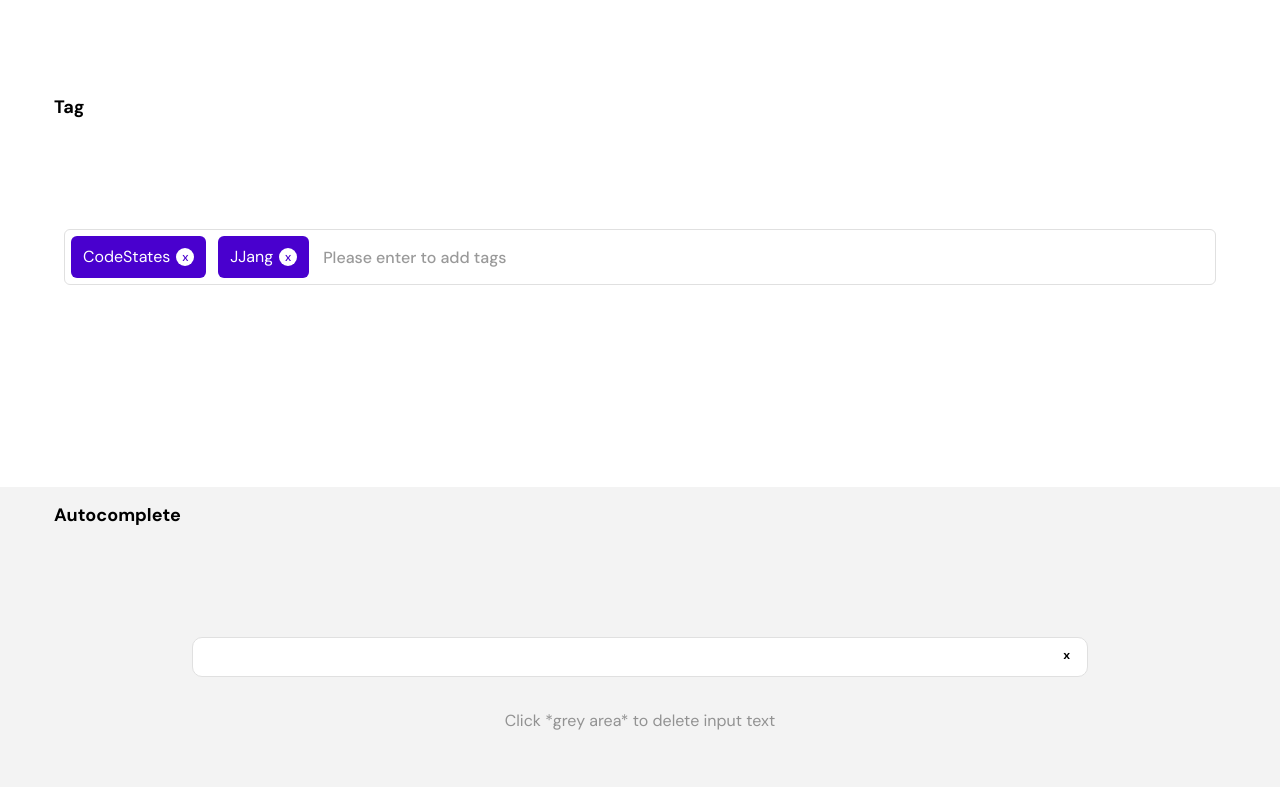
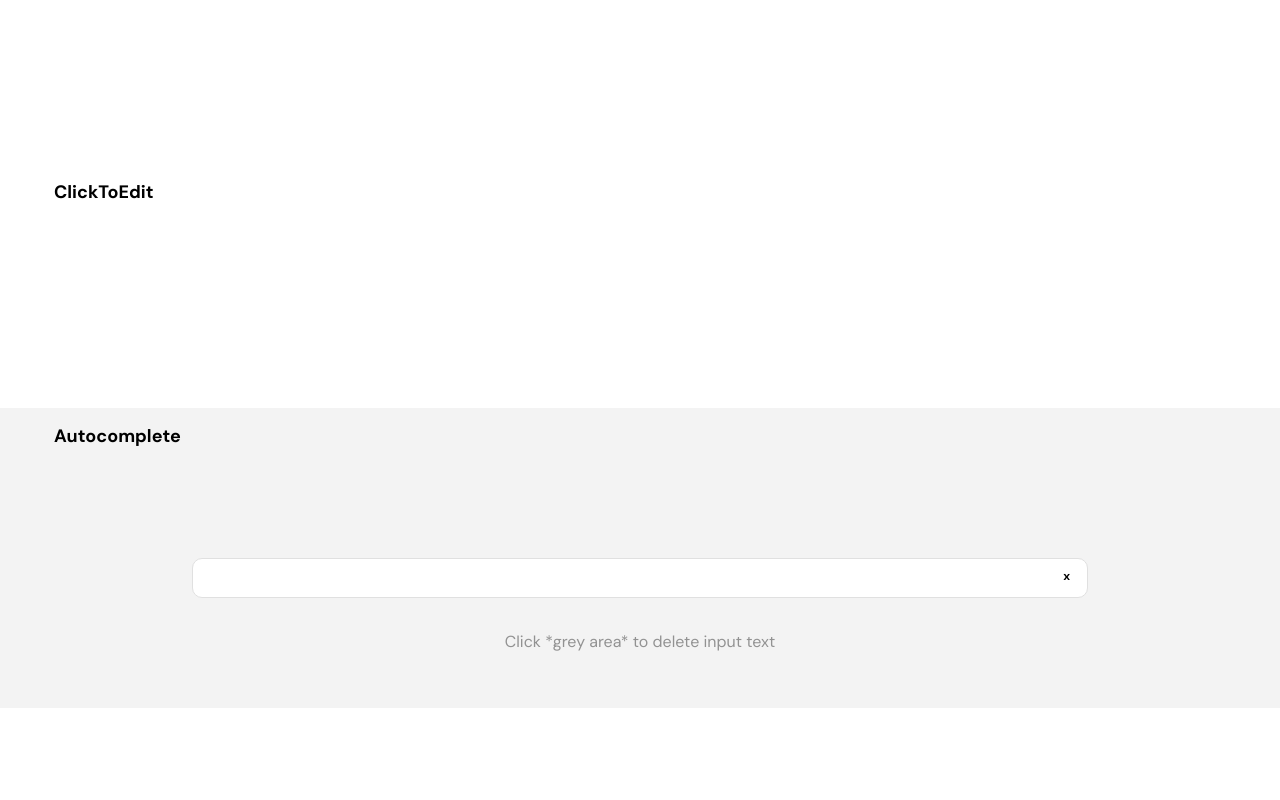
Before and after one commit to joyjs/wanted_pre_onboarding, a React (Create React App) app: page / in a window 1280 px wide. Shown: the part 1580-2380 px from the top of the page. After the commit the page ends 2288 px from the top, so only its background shows below. Built offline with nearby package versions, Linux system fonts and the light colour scheme.

Commit message:
🎨 Restructured components order and applied fixed height to fix alignment bug

```diff
--- a/src/App.js
+++ b/src/App.js
@@ -24,6 +24,9 @@ function App() {
       {/* Tag */}
       <Tag selected={selected} />
 
+      {/* ClickToEdit */}
+      <ClickToEdit />
+
       {/* Autocomplete */}
       <Autocomplete
         sugs={[
@@ -37,15 +40,13 @@ function App() {
           'Vuejs',
           'Svelte',
           'Nextjs',
+
           'Node',
           'Express',
           'React-router',
           'Redux',
         ]}
       />
-
-      {/* ClickToEdit */}
-      <ClickToEdit />
     </div>
   )
 }
--- a/src/styles/layout/_app.scss
+++ b/src/styles/layout/_app.scss
@@ -11,7 +11,7 @@
   .ClickToEdit {
     @include column-flex(start, start);
     width: 100%;
-    height: auto;
+    height: $component-spacing * 4;
 
     .title {
       @include text-style(title, $black);
@@ -23,7 +23,7 @@
   .Tab,
   .Toggle,
   .Tag,
-  .Autocomplete {
+  .ClickToEdit {
     padding-bottom: $component-spacing;
   }
 
```
